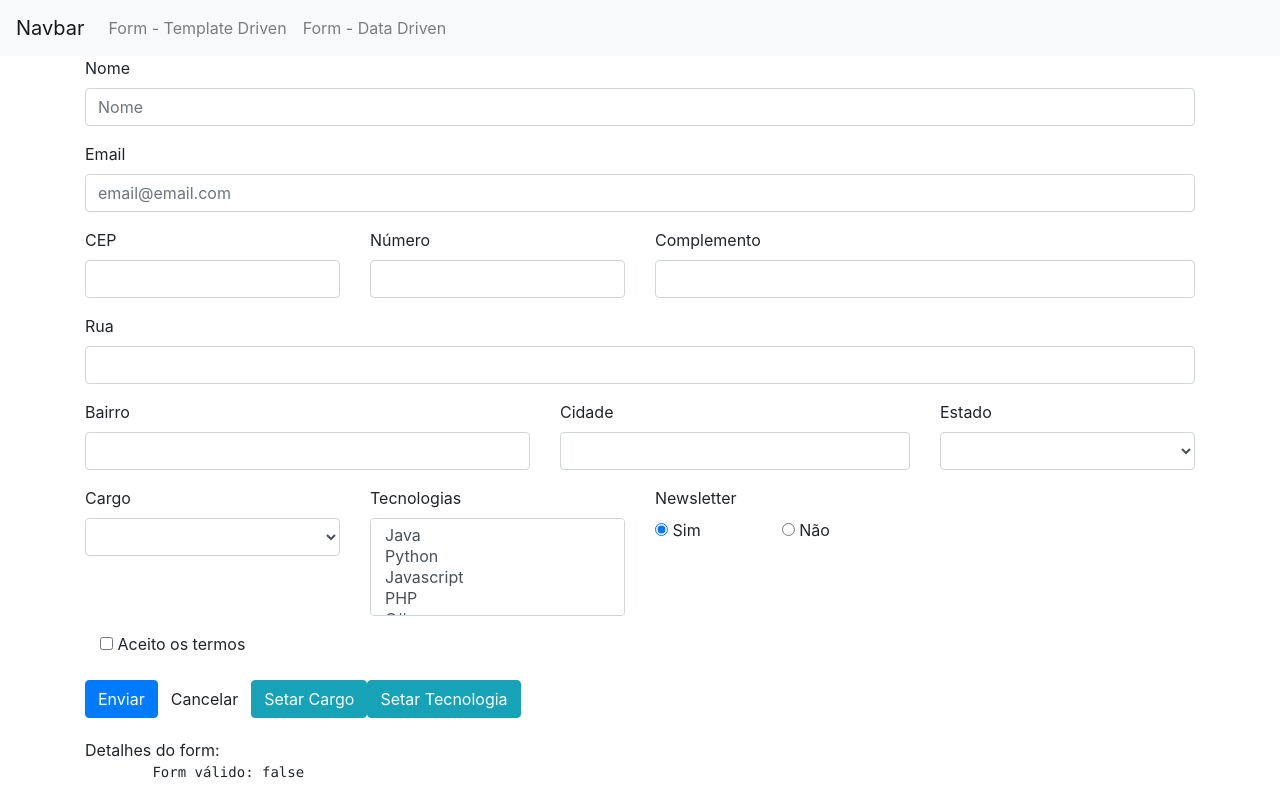
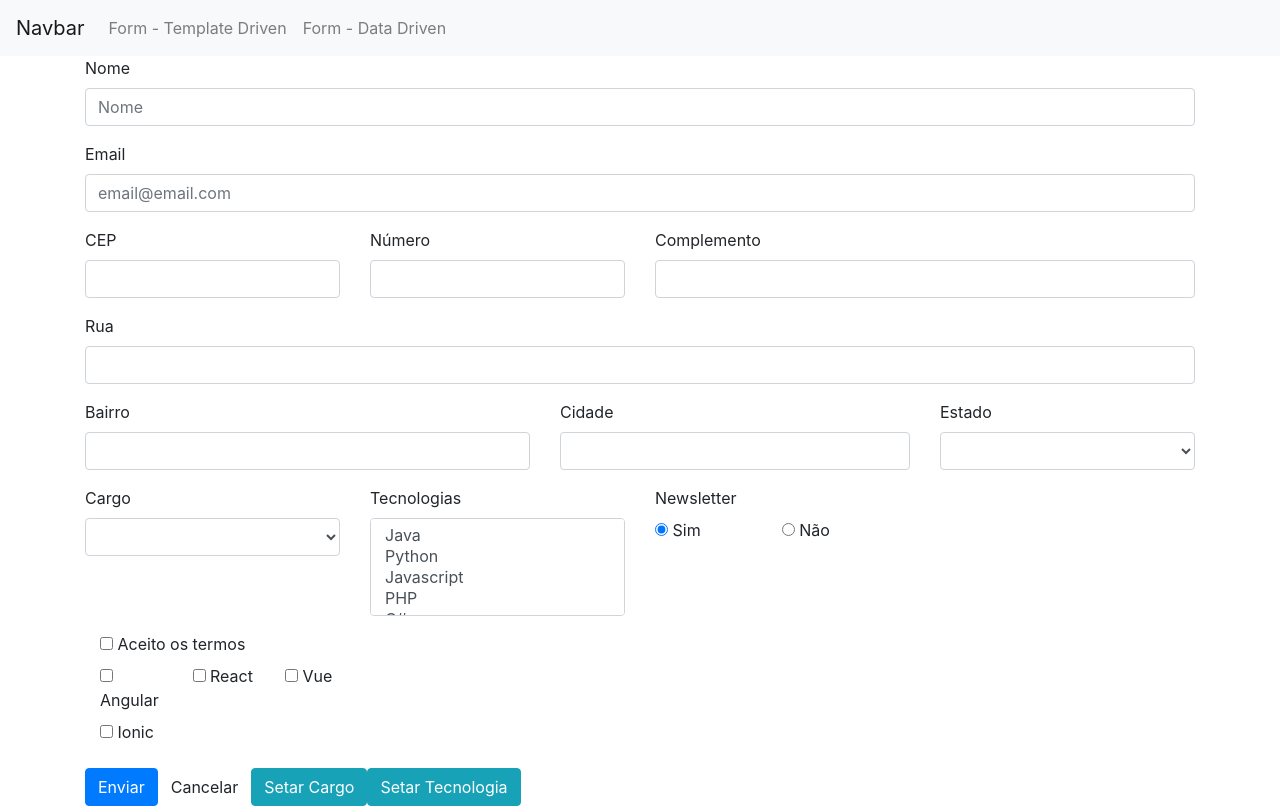
Before and after one commit to visued/angular-course-forms, an Angular app: page /dataForm in a window 1280 px wide. Shown: the top 808 px of the page. Built offline with nearby package versions, Linux system fonts and the light colour scheme.

Commit message:
Formulários reativos: FormArray: Checkboxes Dinâmicos

```diff
--- a/src/app/data-form/data-form.component.html
+++ b/src/app/data-form/data-form.component.html
@@ -203,7 +203,12 @@
       <div id="newsletter" class="row">
         <div class="col-sm-4" *ngFor="let item of newsletters">
           <label class="radio-inline">
-            <input type="radio" [value]="item.nome" formControlName="newsletter" /> {{ item.desc }}
+            <input
+              type="radio"
+              [value]="item.nome"
+              formControlName="newsletter"
+            />
+            {{ item.desc }}
           </label>
         </div>
       </div>
@@ -214,15 +219,22 @@
     <div class="col-md-3" [ngClass]="aplicaCssErro('termos')">
       <div class="checkbox">
         <label class="checkbox-inline">
-          <input type="checkbox" formControlName="termos"> Aceito os termos
+          <input type="checkbox" formControlName="termos" /> Aceito os termos
         </label>
       </div>
-      <div
-      class="alert alert-danger"
-      *ngIf="verificaValidTouched('termos')"
-    >
-      Por favor, aceite os termos.
+      <div class="alert alert-danger" *ngIf="verificaValidTouched('termos')">
+        Por favor, aceite os termos.
+      </div>
     </div>
+
+    <div class="col-md-3" [ngClass]="aplicaCssErro('frameworks')">
+      <div id="frameworks" class="row">
+        <div class="checkbox" class="col-sm-4" formArrayName="frameworks" *ngFor="let item of formulario.get('frameworks').controls; let i = index">
+          <label class="checkbox-inline">
+            <input type="checkbox" [formControlName]="i"/> {{ frameworks[i] }}
+          </label>
+        </div>
+      </div>
     </div>
   </div>
 
--- a/src/app/data-form/data-form.component.ts
+++ b/src/app/data-form/data-form.component.ts
@@ -1,11 +1,16 @@
 import { Component, OnInit } from "@angular/core";
-import { FormGroup, FormBuilder, Validators } from "@angular/forms";
+import {
+  FormGroup,
+  FormBuilder,
+  Validators,
+  FormControl
+} from "@angular/forms";
 import { HttpClient } from "@angular/common/http";
 
 import { DropdownService } from "../share/service/dropdown.service";
 import { IEstadosBr } from "../share/models/iestados-br.model";
-import { ConsultaCepService } from '../share/service/consulta-cep.service';
-import { Observable } from 'rxjs/internal/Observable';
+import { ConsultaCepService } from "../share/service/consulta-cep.service";
+import { Observable } from "rxjs/internal/Observable";
 
 @Component({
   selector: "app-data-form",
@@ -19,6 +24,7 @@
   cargos: any[];
   tecnologias: any[];
   newsletters: any[];
+  frameworks = ["Angular", "React", "Vue", "Ionic"];
 
   constructor(
     private formBuilder: FormBuilder,
@@ -50,16 +56,36 @@
         rua: [null, Validators.required],
         bairro: [null, Validators.required],
         cidade: [null, Validators.required],
-        estado: [null, Validators.required],
+        estado: [null, Validators.required]
       }),
       cargo: [null],
       tecnologias: [null],
-      newsletter: ['s'],
-      termos: [null, Validators.pattern('true')]
+      newsletter: ["s"],
+      termos: [null, Validators.pattern("true")],
+      frameworks: this.buildFrameworks()
     });
   }
 
+  buildFrameworks() {
+    const values = this.frameworks.map(v => new FormControl(false));
+    return this.formBuilder.array(values);
+    // return [
+    //   new FormControl(false),
+    //   new FormControl(false),
+    //   new FormControl(false),
+    //   new FormControl(false),
+    // ]
+  }
+
   onSubmit() {
+    let valueSubmit = Object.assign({}, this.formulario.value);
+
+    valueSubmit = Object.assign(valueSubmit, {
+      frameworks: valueSubmit.frameworks
+        .map((v, i) => (v ? this.frameworks[i] : null))
+        .filter(v => v !== null)
+    });
+
     if (this.formulario.valid) {
       this.http
         .post("//httpbin.org/post", JSON.stringify(this.formulario.value))
@@ -114,9 +140,8 @@
   consultaCEP() {
     let cep = this.formulario.get("endereco.cep").value;
 
-    if (cep != null && cep !== '') {
-      this.consultaCepService.consultaCEP(cep)
-      .subscribe(dados => {
+    if (cep != null && cep !== "") {
+      this.consultaCepService.consultaCEP(cep).subscribe(dados => {
         this.populaDadosForm(dados);
       });
     }
@@ -163,15 +188,17 @@
   }
 
   setarCargo() {
-    const cargo = {nome: 'Dev', nivel: 'Pleno', desc: 'Dev Pl'};
-    this.formulario.get('cargo').setValue(cargo);
+    const cargo = { nome: "Dev", nivel: "Pleno", desc: "Dev Pl" };
+    this.formulario.get("cargo").setValue(cargo);
   }
 
   compararCargos(obj1, obj2) {
-    return obj1 && obj2 ? (obj1.nome === obj2.nome && obj1.nivel === obj2.nivel) : obj1 === obj2;
+    return obj1 && obj2
+      ? obj1.nome === obj2.nome && obj1.nivel === obj2.nivel
+      : obj1 === obj2;
   }
 
-  setarTecnologia(){
-    this.formulario.get('tecnologias').setValue(['python', 'csharp', 'java']);
+  setarTecnologia() {
+    this.formulario.get("tecnologias").setValue(["python", "csharp", "java"]);
   }
 }
```
